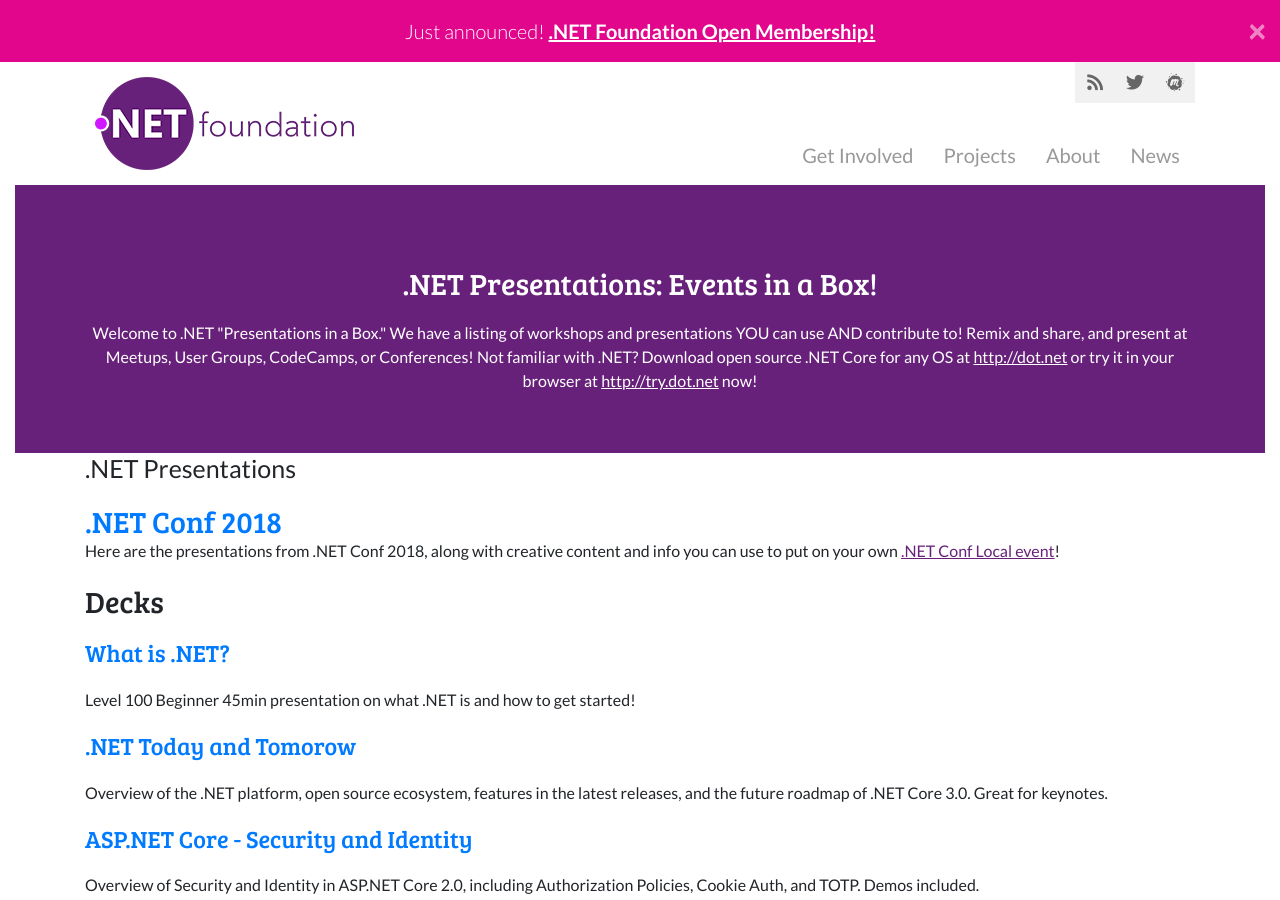
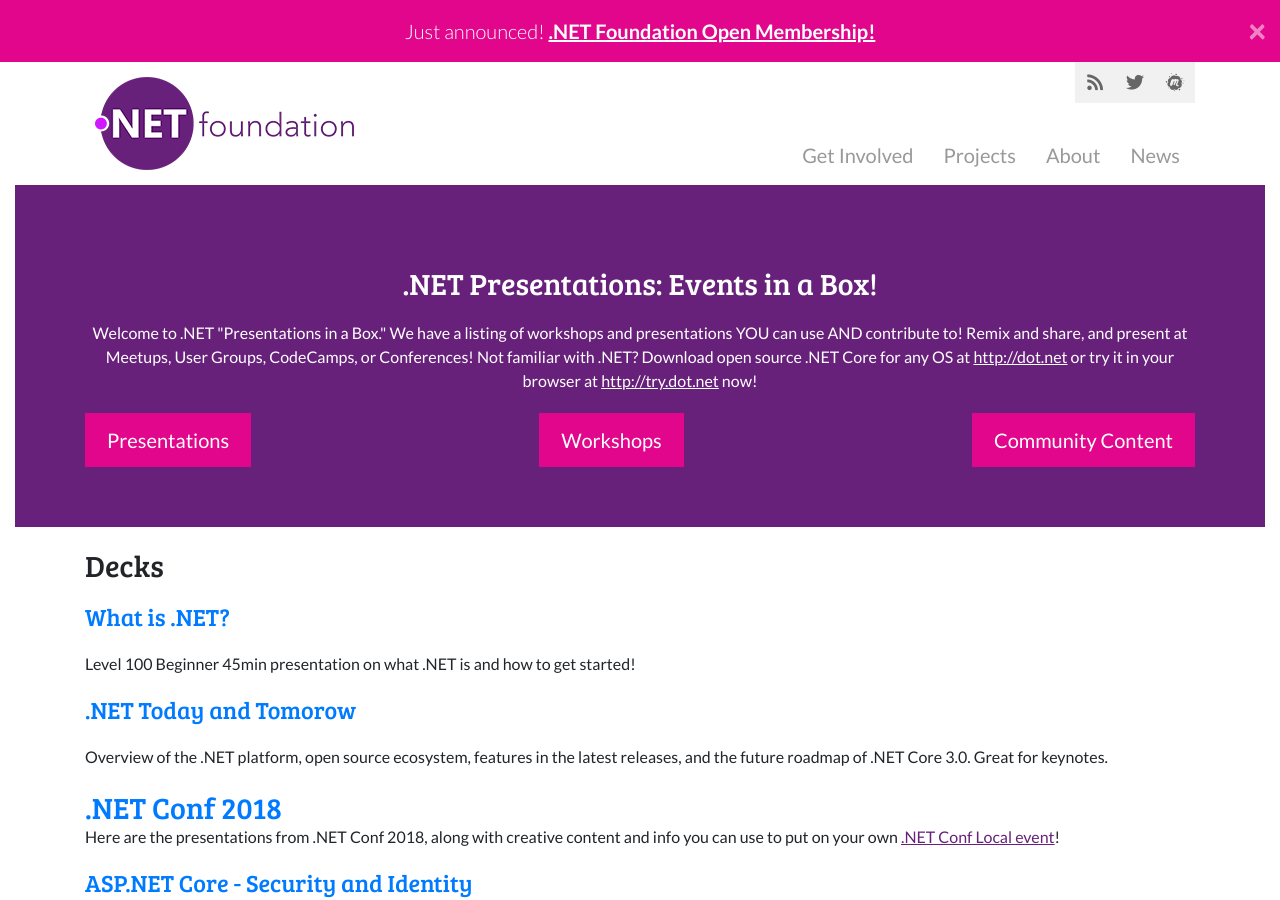
Before and after one commit to dotnet-presentations/dotnet-presentations.github.io, a Jekyll site: the page built from README.md, in a window 1280 px wide and 900 px high. Built offline with Jekyll 4.4.1, drawn with Linux system fonts in a browser that asks for light colours; nearby versions of some CDN libraries; our own code applies the rules of GitHub Pages for plain Markdown files; comment, search, counter and statistics services are not loaded.

Commit message:
Added link buttons to sections (#6)
* Create style.scss

* Create default.html

* Updated to .NET Foundation theme

* Removed some unnecessary images

* Add footer, head block

* Added link buttons for sections

```diff
--- a/README.md
+++ b/README.md
@@ -1,8 +1,3 @@
-# .NET Presentations
-
-## [.NET Conf 2018](https://github.com/dotnet-presentations/dotnetconf2018)
-Here are the presentations from .NET Conf 2018, along with creative content and info you can use to put on your own [.NET Conf Local event](https://www.dotnetconf.net/local-events)!
-
 ## Decks
 
 ### [What is .NET?](https://github.com/dotnet-presentations/home/tree/master/.NET%20Intro)
@@ -12,6 +7,9 @@ Level 100 Beginner 45min presentation on what .NET is and how to get started!
 ### [.NET Today and Tomorow](https://github.com/dotnet-presentations/home/tree/master/.NET%20Keynote)
 
 Overview of the .NET platform, open source ecosystem, features in the latest releases, and the future roadmap of .NET Core 3.0. Great for keynotes.
+
+## [.NET Conf 2018](https://github.com/dotnet-presentations/dotnetconf2018)
+Here are the presentations from .NET Conf 2018, along with creative content and info you can use to put on your own [.NET Conf Local event](https://www.dotnetconf.net/local-events)!
 
 ### [ASP.NET Core - Security and Identity](https://github.com/dotnet-presentations/home/tree/master/Security/ASP.NET%20Core%202.0)
 
--- a/_layouts/default.html
+++ b/_layouts/default.html
@@ -16,8 +16,14 @@
                 </h2>
                 <p class="mx-auto">
                   {{ site.description }} </p>
+                  <div class="mx-auto d-flex justify-content-between">
+                    <a href="#decks" class="site-button site-button--pink">Presentations</a>
+                    <a href="#workshops" class="site-button site-button--pink">Workshops</a>
+                    <a href="#community-e-books-and-tutorials" class="site-button site-button--pink">Community Content</a>
+                  </div>
               </div>
             </div>
+          </div>
         </section>
         <section class="page-section page-section">
           <div class="page-section_container container">
```
